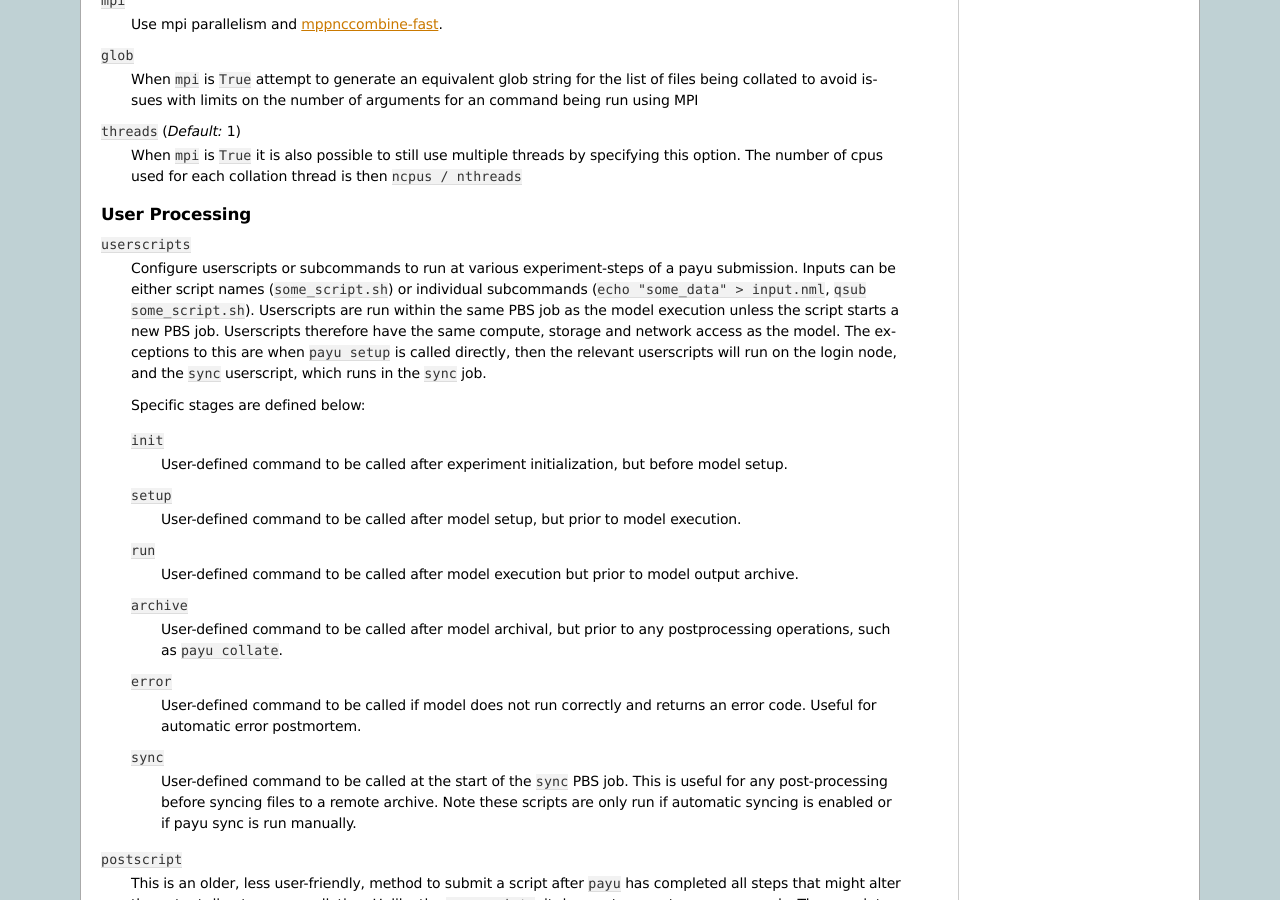
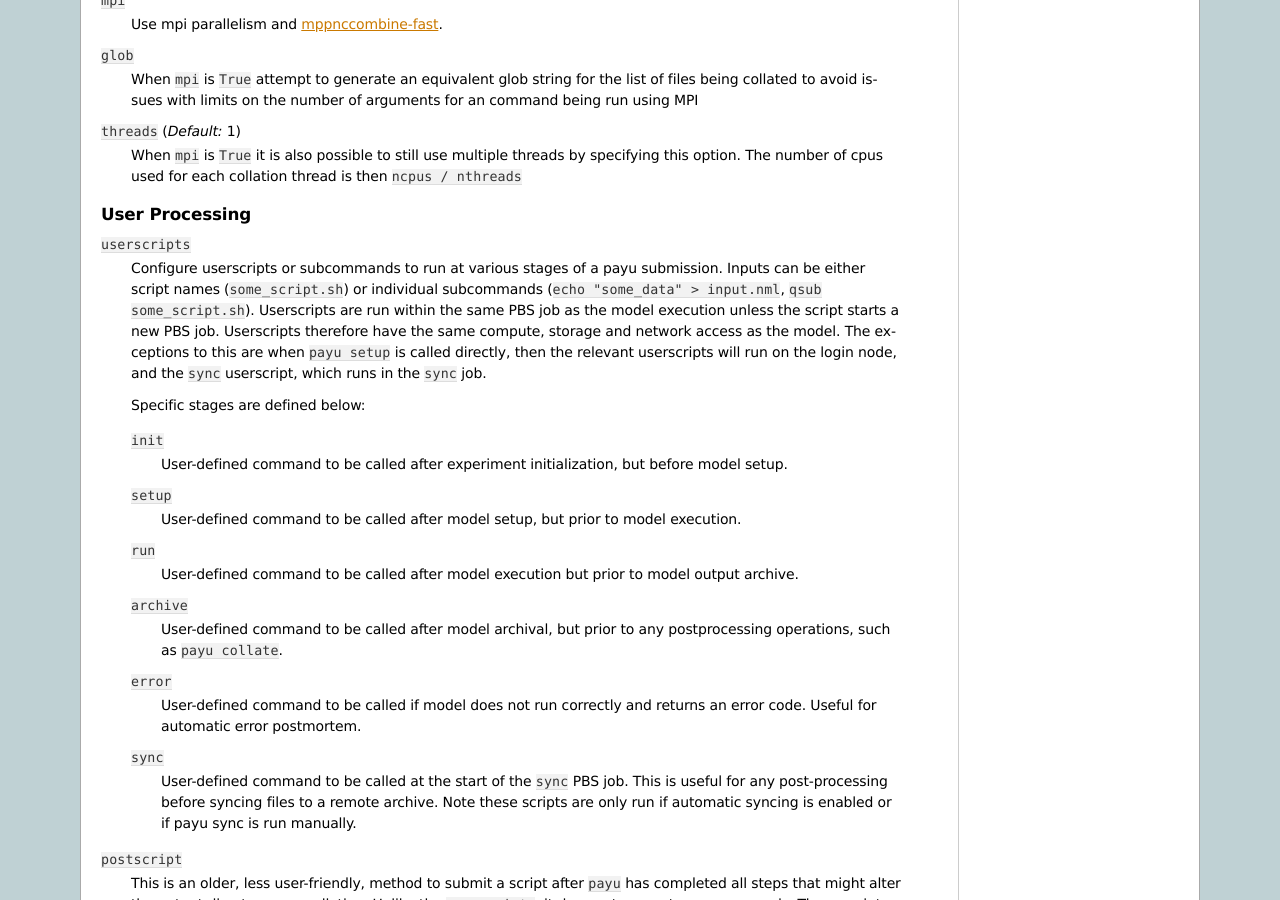
Before and after one commit to payu-org/payu, a Sphinx documentation site: the page built from docs/source/config.rst, in a window 1280 px wide and 900 px high, scrolled down 5186 px. Built offline with Sphinx 7.4.7, drawn with Linux system fonts in a browser that asks for light colours.

Commit message:
Update config.rst

```diff
--- a/docs/source/config.rst
+++ b/docs/source/config.rst
@@ -355,7 +355,7 @@ User Processing
 --------------
 
 ``userscripts``
-   Configure userscripts or subcommands to run at various :ref:`experiment-steps<stages>` of
+   Configure userscripts or subcommands to run at various :ref:`stages<experiment-steps>` of
    a payu submission. Inputs can be either script names (``some_script.sh``) or
    individual subcommands (``echo "some_data" > input.nml``, ``qsub
    some_script.sh``). Userscripts are run within the same PBS job as the model
```
